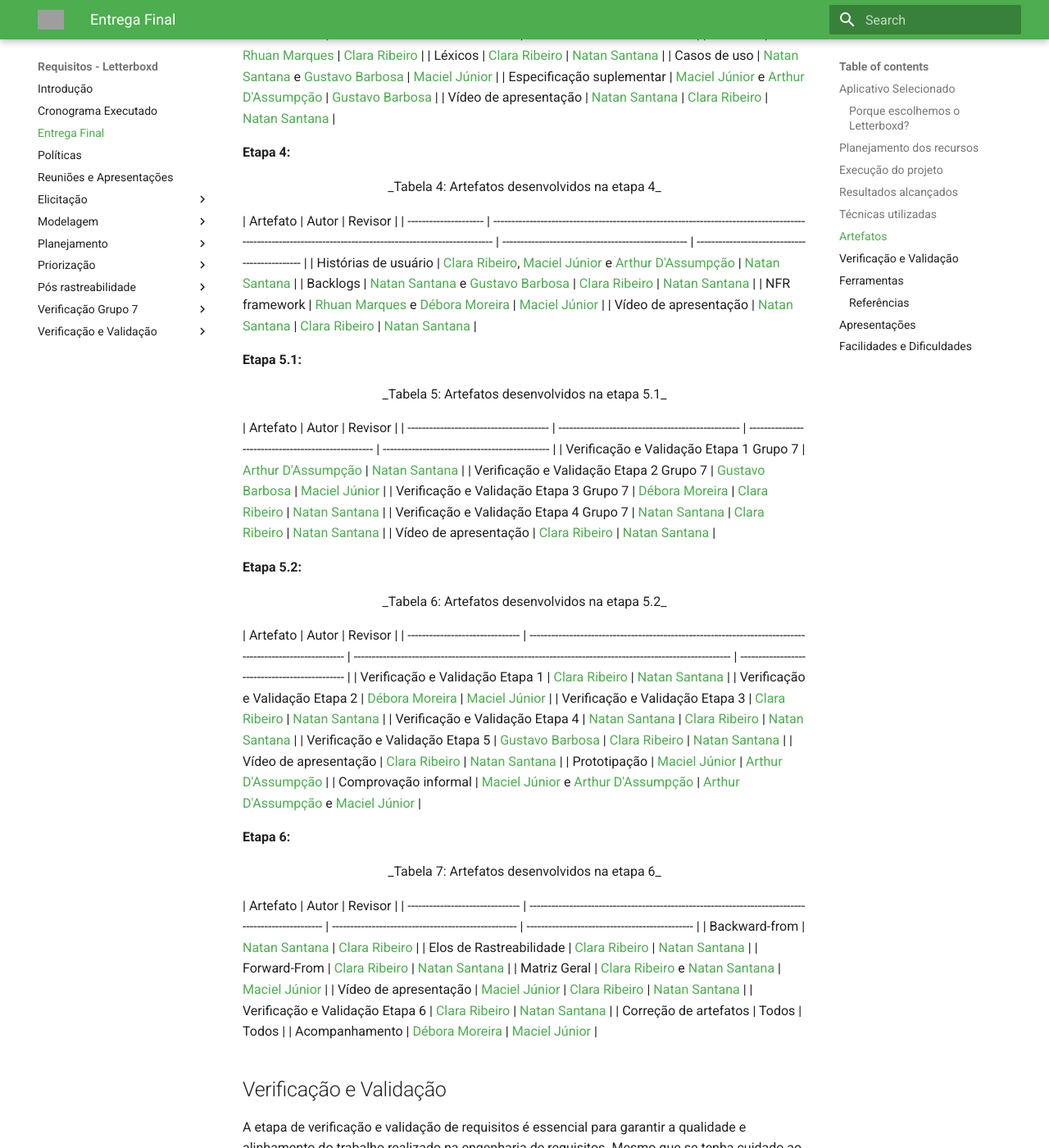
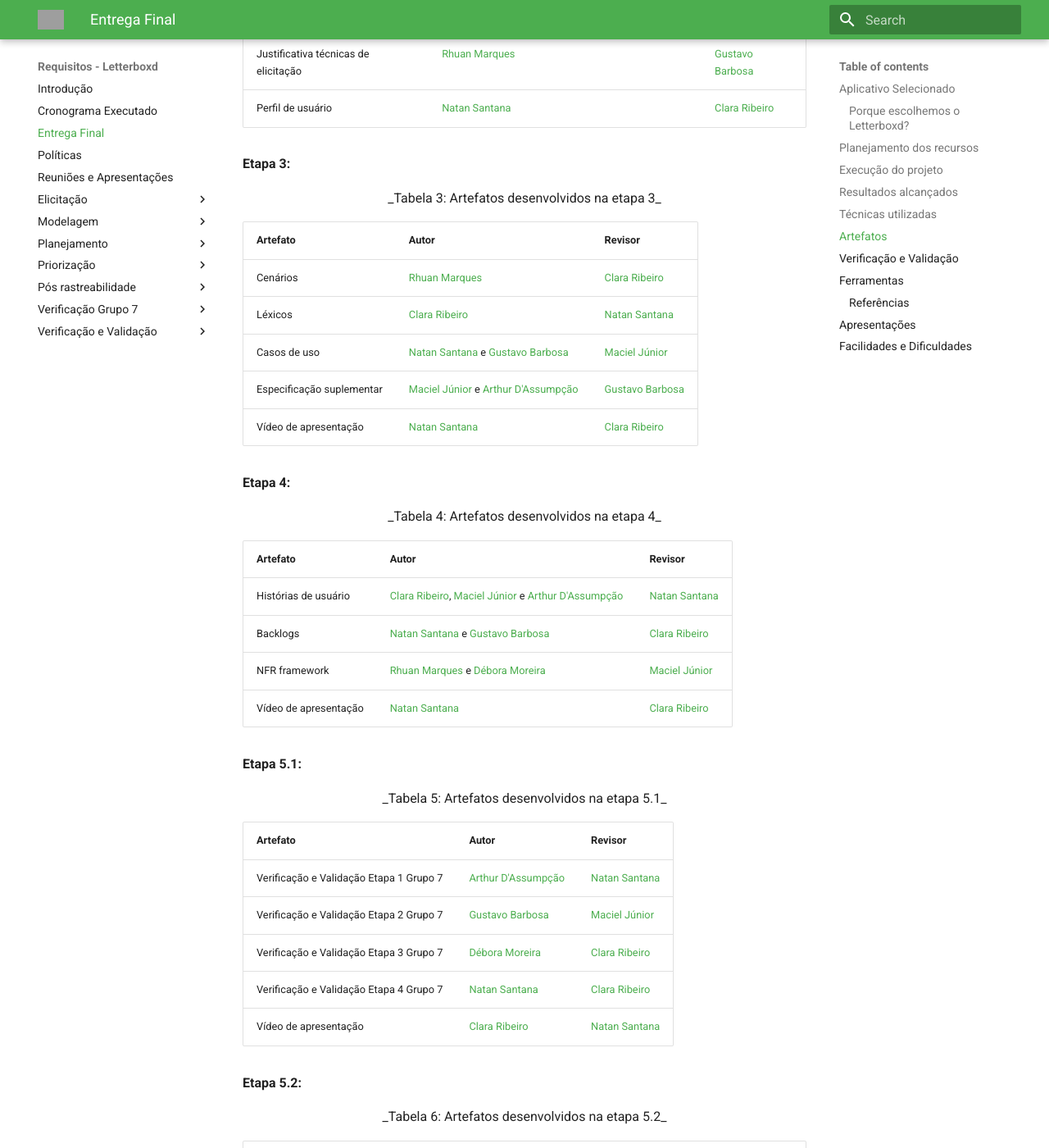
Before and after one commit to Requisitos-de-Software/2023.1-Letterboxd, an MkDocs documentation site: the page built from docs/entregaFinal.md, in a window 1280 px wide and 1400 px high, scrolled down 4178 px. Shown: the whole window at 82% size. Built offline with MkDocs 1.6.1 and Material for MkDocs 9.7.7, drawn with Linux system fonts in a browser that asks for light colours; some of the changed text lies outside the part shown; grey boxes are pictures that could not be loaded.

Commit message:
fix: correção formatação de tabelas

```diff
--- a/docs/entregaFinal.md
+++ b/docs/entregaFinal.md
@@ -74,11 +74,11 @@ _Tabela 1: Artefatos desenvolvidos na etapa 1_
 </center>
 
 | Artefato               | Autor                                               | Revisor                                             |
-| ---------------------- | --------------------------------------------------- | --------------------------------------------------- | ---------------------------------------------- |
-| Github Pages           | [Natan Santana](https://github.com/Neitan2001)      | [Clara Ribeiro](https://github.com/clara-ribeiro)   | [Natan Santana](https://github.com/Neitan2001) |
-| Políticas              | [Natan Santana](https://github.com/Neitan2001)      | [Clara Ribeiro](https://github.com/clara-ribeiro)   | [Natan Santana](https://github.com/Neitan2001) |
-| Cronograma             | [Clara Ribeiro](https://github.com/clara-ribeiro)   | [Natan Santana](https://github.com/Neitan2001)      | [Natan Santana](https://github.com/Neitan2001) |
-| Rich Picture           | [Débora Moreira](https://github.com/deboracaires)   | [Clara Ribeiro](https://github.com/clara-ribeiro)   | [Natan Santana](https://github.com/Neitan2001) |
+| ---------------------- | --------------------------------------------------- | --------------------------------------------------- |
+| Github Pages           | [Natan Santana](https://github.com/Neitan2001)      | [Clara Ribeiro](https://github.com/clara-ribeiro)   |
+| Políticas              | [Natan Santana](https://github.com/Neitan2001)      | [Clara Ribeiro](https://github.com/clara-ribeiro)   |
+| Cronograma             | [Clara Ribeiro](https://github.com/clara-ribeiro)   | [Natan Santana](https://github.com/Neitan2001)      |
+| Rich Picture           | [Débora Moreira](https://github.com/deboracaires)   | [Clara Ribeiro](https://github.com/clara-ribeiro)   |
 | Ferramentas do projeto | [Maciel Júnior](https://github.com/macieljuniormax) | [Rhuan Marques](https://github.com/RhuanMr)         |
 | Apresentação da equipe | [Arthur D'Assumpção](https://github.com/ArtAssLou)  | [Gustavo Barbosa](https://github.com/brbsg)         |
 | Checklist da entrega   | [Rhuan Marques](https://github.com/RhuanMr)         | [Débora Moreira](https://github.com/deboracaires)   |
@@ -116,7 +116,7 @@ _Tabela 3: Artefatos desenvolvidos na etapa 3_
 </center>
 
 | Artefato                  | Autor                                                                                                    | Revisor                                             |
-| ------------------------- | -------------------------------------------------------------------------------------------------------- | --------------------------------------------------- | ---------------------------------------------- |
+| ------------------------- | -------------------------------------------------------------- | --------------------------------------------------- |
 | Cenários                  | [Rhuan Marques](https://github.com/RhuanMr)                                                              | [Clara Ribeiro](https://github.com/clara-ribeiro)   |
 | Léxicos                   | [Clara Ribeiro](https://github.com/clara-ribeiro)                                                        | [Natan Santana](https://github.com/Neitan2001)      |
 | Casos de uso              | [Natan Santana](https://github.com/Neitan2001) e [Gustavo Barbosa](https://github.com/brbsg)             | [Maciel Júnior](https://github.com/macieljuniormax) |
@@ -132,7 +132,7 @@ _Tabela 4: Artefatos desenvolvidos na etapa 4_
 </center>
 
 | Artefato              | Autor                                                                                                                                                       | Revisor                                             |
-| --------------------- | ----------------------------------------------------------------------------------------------------------------------------------------------------------- | --------------------------------------------------- | ---------------------------------------------- |
+| --------------------- | ----------------------------------------------------------------------------------------------------------------------------------------------------------- | --------------------------------------------------- |
 | Histórias de usuário  | [Clara Ribeiro](https://github.com/clara-ribeiro), [Maciel Júnior](https://github.com/macieljuniormax) e [Arthur D'Assumpção](https://github.com/ArtAssLou) | [Natan Santana](https://github.com/Neitan2001)      |
 | Backlogs              | [Natan Santana](https://github.com/Neitan2001) e [Gustavo Barbosa](https://github.com/brbsg)                                                                | [Clara Ribeiro](https://github.com/clara-ribeiro)   | [Natan Santana](https://github.com/Neitan2001) |
 | NFR framework         | [Rhuan Marques](https://github.com/RhuanMr) e [Débora Moreira](https://github.com/deboracaires)                                                             | [Maciel Júnior](https://github.com/macieljuniormax) |
@@ -147,7 +147,7 @@ _Tabela 5: Artefatos desenvolvidos na etapa 5.1_
 </center>
 
 | Artefato                                | Autor                                              | Revisor                                             |
-| --------------------------------------- | -------------------------------------------------- | --------------------------------------------------- | ---------------------------------------------- |
+| --------------------------------------- | -------------------------------------------------- | --------------------------------------------------- |
 | Verificação e Validação Etapa 1 Grupo 7 | [Arthur D'Assumpção](https://github.com/ArtAssLou) | [Natan Santana](https://github.com/Neitan2001)      |
 | Verificação e Validação Etapa 2 Grupo 7 | [Gustavo Barbosa](https://github.com/brbsg)        | [Maciel Júnior](https://github.com/macieljuniormax) |
 | Verificação e Validação Etapa 3 Grupo 7 | [Débora Moreira](https://github.com/deboracaires)  | [Clara Ribeiro](https://github.com/clara-ribeiro)   | [Natan Santana](https://github.com/Neitan2001) |
@@ -163,7 +163,7 @@ _Tabela 6: Artefatos desenvolvidos na etapa 5.2_
 </center>
 
 | Artefato                        | Autor                                                                                                    | Revisor                                                                                                  |
-| ------------------------------- | -------------------------------------------------------------------------------------------------------- | -------------------------------------------------------------------------------------------------------- | ---------------------------------------------- |
+| ------------------------------- | -------------------------------------------------------------------------------------------------------- | -------------------------------------------------------------------------------------------------------- |
 | Verificação e Validação Etapa 1 | [Clara Ribeiro](https://github.com/clara-ribeiro)                                                        | [Natan Santana](https://github.com/Neitan2001)                                                           |
 | Verificação e Validação Etapa 2 | [Débora Moreira](https://github.com/deboracaires)                                                        | [Maciel Júnior](https://github.com/macieljuniormax)                                                      |
 | Verificação e Validação Etapa 3 | [Clara Ribeiro](https://github.com/clara-ribeiro)                                                        | [Natan Santana](https://github.com/Neitan2001)                                                           |
@@ -182,7 +182,7 @@ _Tabela 7: Artefatos desenvolvidos na etapa 6_
 </center>
 
 | Artefato                        | Autor                                                                                              | Revisor                                             |
-| ------------------------------- | -------------------------------------------------------------------------------------------------- | --------------------------------------------------- | ---------------------------------------------- |
+| ------------------------------- | -------------------------------------------------------------------------------------------------- | --------------------------------------------------- |
 | Backward-from                   | [Natan Santana](https://github.com/Neitan2001)                                                     | [Clara Ribeiro](https://github.com/clara-ribeiro)   |
 | Elos de Rastreabilidade         | [Clara Ribeiro](https://github.com/clara-ribeiro)                                                  | [Natan Santana](https://github.com/Neitan2001)      |
 | Forward-From                    | [Clara Ribeiro](https://github.com/clara-ribeiro)                                                  | [Natan Santana](https://github.com/Neitan2001)      |
```
